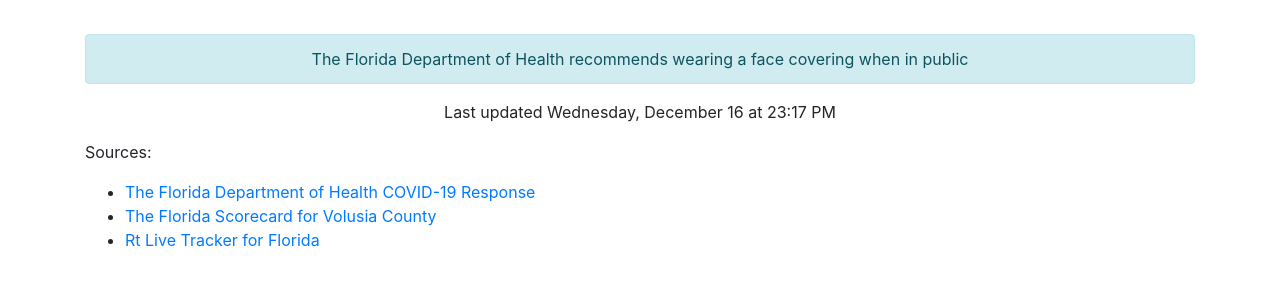
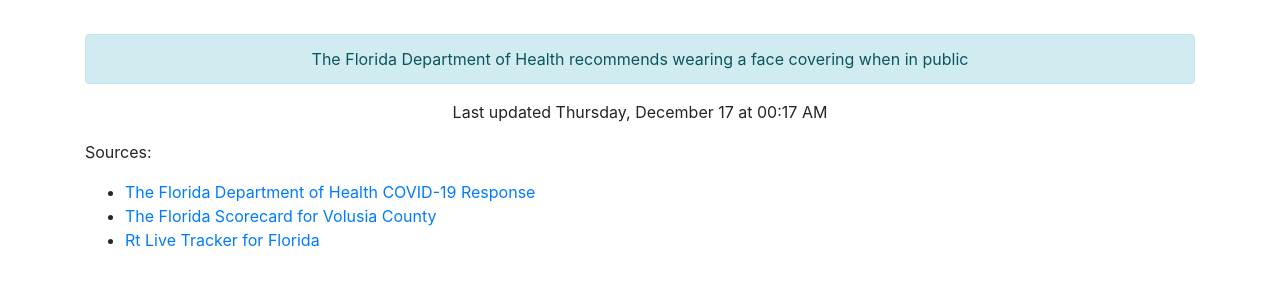
Before and after one commit to thinkjson/timeforchurch, a Jekyll site: the page built from index.md, in a window 1280 px wide. Shown: the part 586-872 px from the top of the page. Built offline with Jekyll 4.4.1, drawn with Linux system fonts in a browser that asks for light colours; our own code applies the rules of GitHub Pages for plain Markdown files.

Commit message:
Updating data

```diff
--- a/_includes/data.html
+++ b/_includes/data.html
@@ -10,4 +10,4 @@
     <div class="outcome text-success">YES</div>
     <div class="alert alert-info" role="alert">The Florida Department of Health recommends wearing a face covering when in public</div>
 
-    <p>Last updated Wednesday, December 16 at 23:17 PM</p>
+    <p>Last updated Thursday, December 17 at 00:17 AM</p>
```
